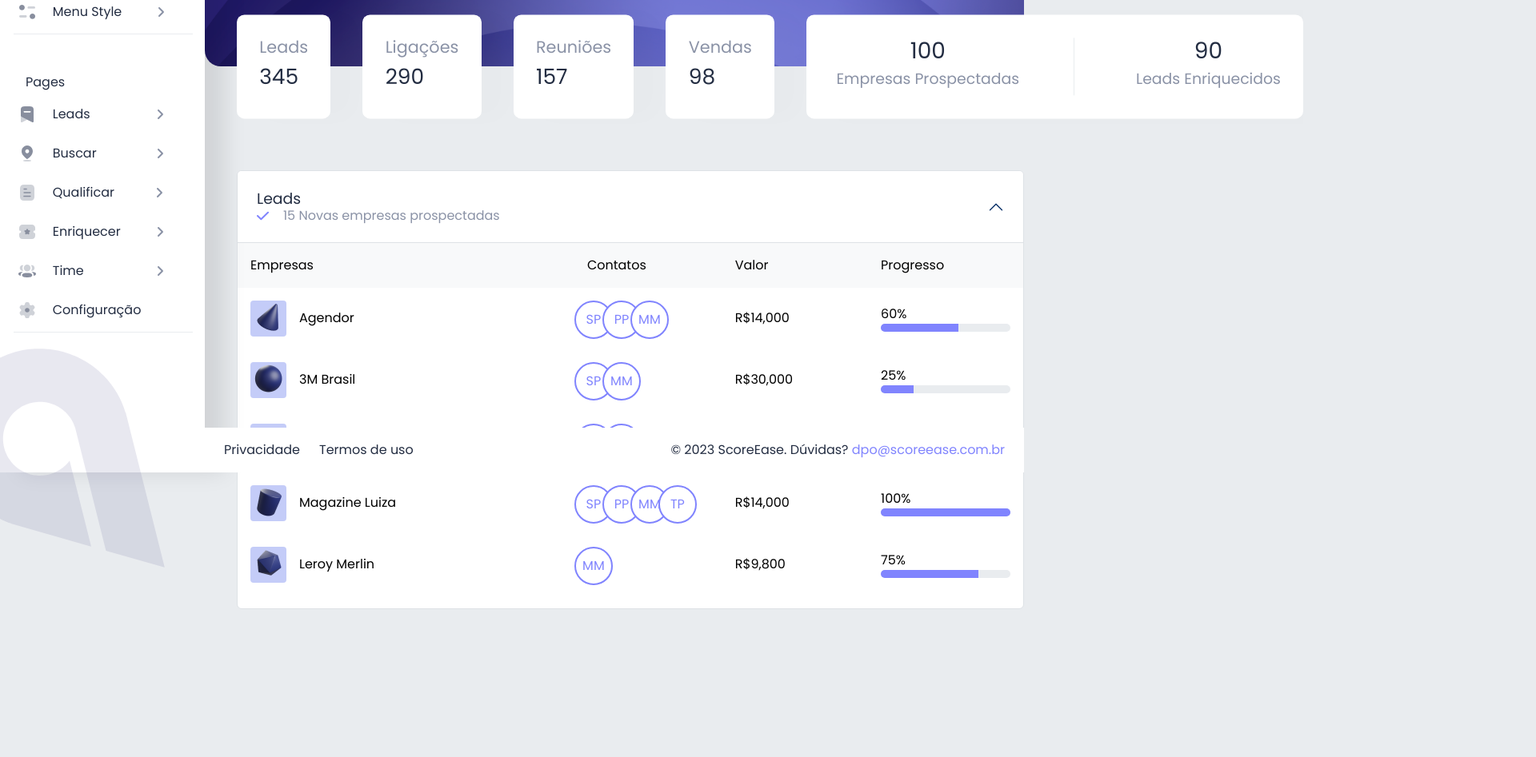
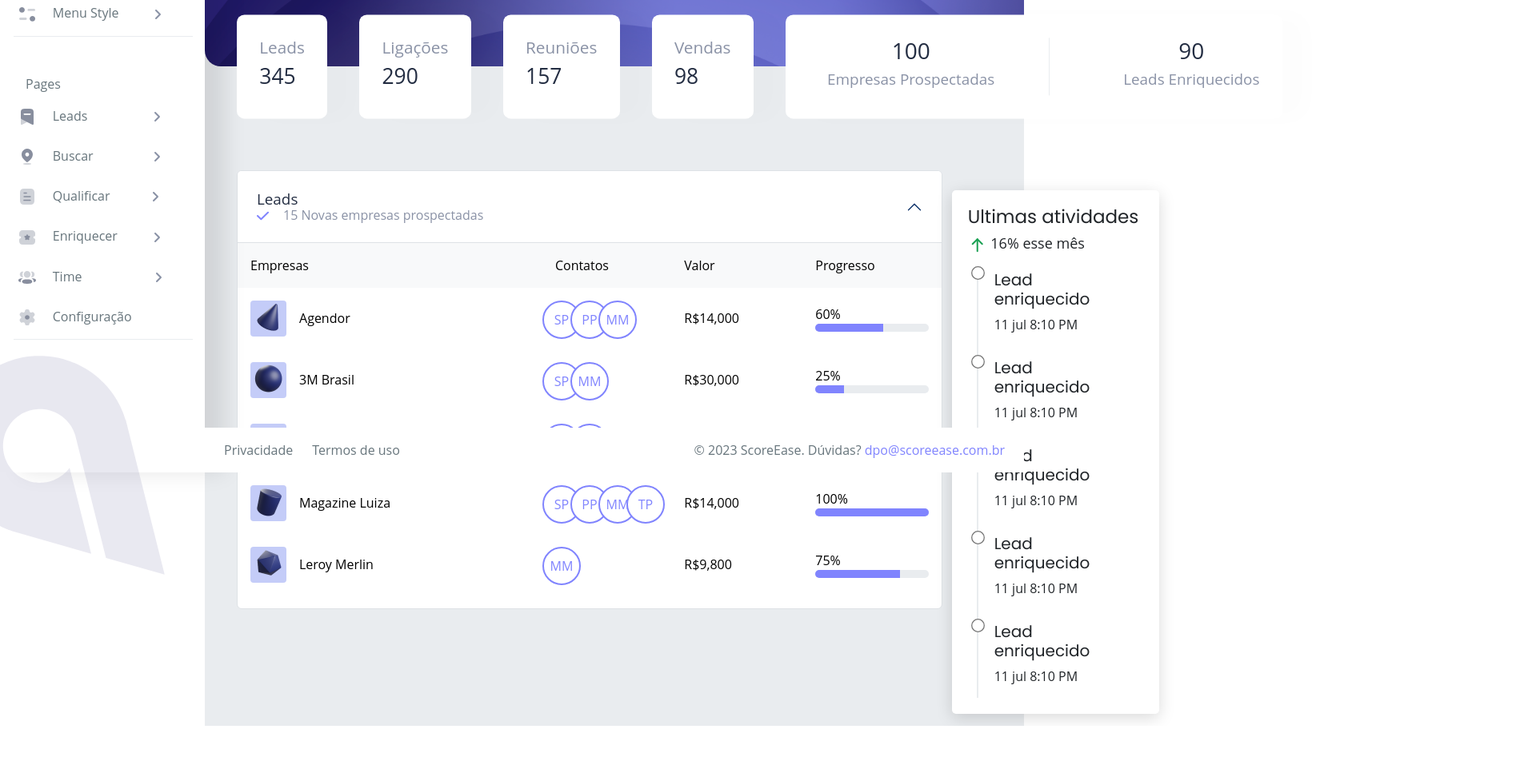
Before and after one commit to LeitGCastro/Front-ScoreEase, a plain HTML site: page index.html in a window 1280 px wide. Shown: the part 209-1156 px from the top of the page at 80% size, 1920 px wide, since content can reach past the window. After the commit the page ends 1117 px from the top, so only its background shows below. Drawn offline with nearby package versions, Linux system fonts and the light colour scheme.

Commit message:
dashboard quase completa

```diff
--- a/index.html
+++ b/index.html
@@ -7,6 +7,7 @@
     <link rel="stylesheet" href="src/css/variables.css">
     <link rel="stylesheet" href="src/css/style.css">
     <link rel="stylesheet" href="/src/css/reset.css">
+    <link rel="stylesheet" href="src/css/atividades.css">
     <link rel="shortcut icon" href="src/images/favicon-32x32.png" type="image/x-icon">
     <title>ScoreEase | Dashboard</title>
 </head>
@@ -191,7 +192,7 @@
                         </div>
                     </div>
                 </div>
-
+                <div class="content">
                 <div class="accordion" id="accordionExample">
                     <div class="accordion-item">
                       <h2 class="accordion-header">
@@ -373,6 +374,52 @@
                       </div>
                     </div>
                 </div>
+                 <div class="container">
+                    <div class="row" style="margin-top: 60px;">
+                        <div class="col-lg-4 col-md-6">
+                            <section class="card" id="last-active">
+                                <div class="card-title">
+                                    <h3>Ultimas atividades</h3>
+                                    <div>
+                                        <svg width="24" height="24" viewBox="0 0 24 24" fill="none" xmlns="http://www.w3.org/2000/svg"><g id="Iconly/Light/Arrow - Up"><g id="Arrow - Up"><path id="Stroke 1" d="M11.7257 4.25L11.7257 19.25" stroke="#1AA053" stroke-width="2" stroke-linecap="round" stroke-linejoin="round"/><path id="Stroke 3" d="M5.70131 10.2998L11.7253 4.2498L17.7503 10.2998" stroke="#1AA053" stroke-width="2" stroke-linecap="round" stroke-linejoin="round"/></g></g></svg>
+                                        <span>16% esse mês</span>
+                                    </div>
+                                </div>
+                                <div class="card-body">
+                                    <div class="activity-block">
+                                        <input type="radio" name="atividade" >
+                                        <h5>Lead enriquecido</h5>
+                                        <p>11 jul 8:10 PM</p>
+                                    </div>
+                                    <div class="activity-block">
+                                        <input type="radio" name="atividade" >
+                                        <h5>Lead enriquecido</h5>
+                                        <p>11 jul 8:10 PM</p>
+                                    </div>
+                                    <div class="activity-block">
+                                        <input type="radio" name="atividade" >
+                                        <h5>Lead enriquecido</h5>
+                                        <p>11 jul 8:10 PM</p>
+                                    </div>
+                                    <div class="activity-block">
+                                        <input type="radio" name="atividade" >
+                                        <h5>Lead enriquecido</h5>
+                                        <p>11 jul 8:10 PM</p>
+                                    </div>
+                                    <div class="activity-block">
+                                        <input type="radio" name="atividade" >
+                                        <h5>Lead enriquecido</h5>
+                                        <p>11 jul 8:10 PM</p>
+                                    </div>
+                                </div>
+                            </section>
+
+                        </div>
+                    </div>
+                </div>
+
+            </div>
+
             </main>
 
             <footer>
--- a/src/css/atividades.css
+++ b/src/css/atividades.css
@@ -5,6 +5,17 @@ body {
   overflow-x: hidden;
   color: #67757c;
 }
+
+.content{
+  display: flex;
+
+}
+
+.container{
+  margin-right: -749px;
+  margin-top: -50px;
+}
+
 .card {
   margin-bottom: 30px;
 }
--- a/src/css/style.css
+++ b/src/css/style.css
@@ -8,6 +8,10 @@ body{
     color: var(--text-default-color);
     background-color: var(--background-color-page );
     height: 100vh;
+}
+
+main{
+    width: ;
 }
 
 header, .logo, .notification-and-profile-information, .profile-information{
@@ -97,7 +101,7 @@ header{
 
 main {
     margin-left: 16em;
-    padding-bottom: 200px;
+    /* padding-bottom: 200px; */
 }
 
 .sidebar{
@@ -321,7 +325,7 @@ ul li.item-menu{
 }
 
 .accordion{
-    max-width: 66.6em;
+    width: 66.6em;
     margin-left : 2.5em;
 }
 
@@ -468,3 +472,7 @@ footer a{
     gap: 1.5em;
     cursor: pointer;
 }
+
+main{
+    background-color: #E9ECEF;
+}
```
